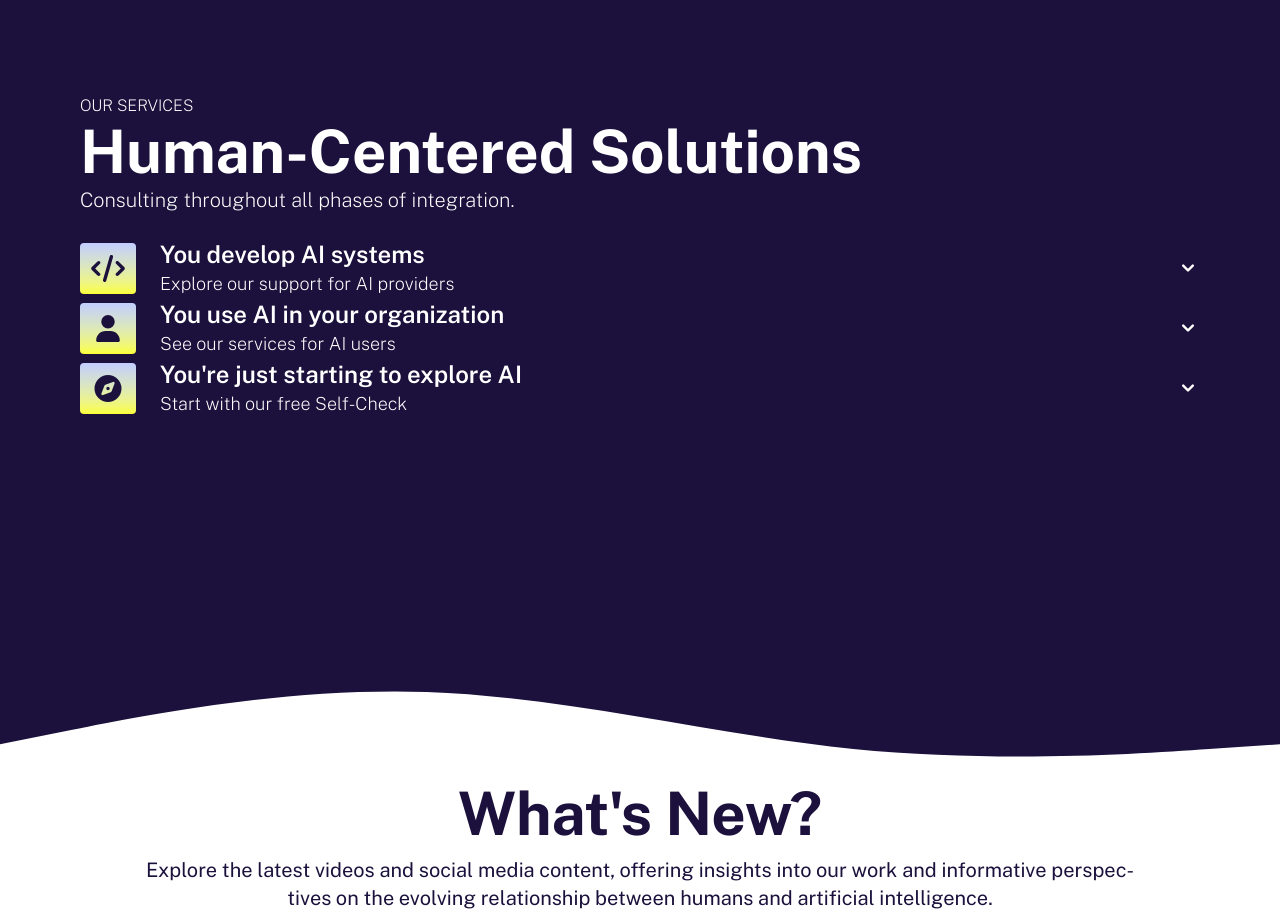
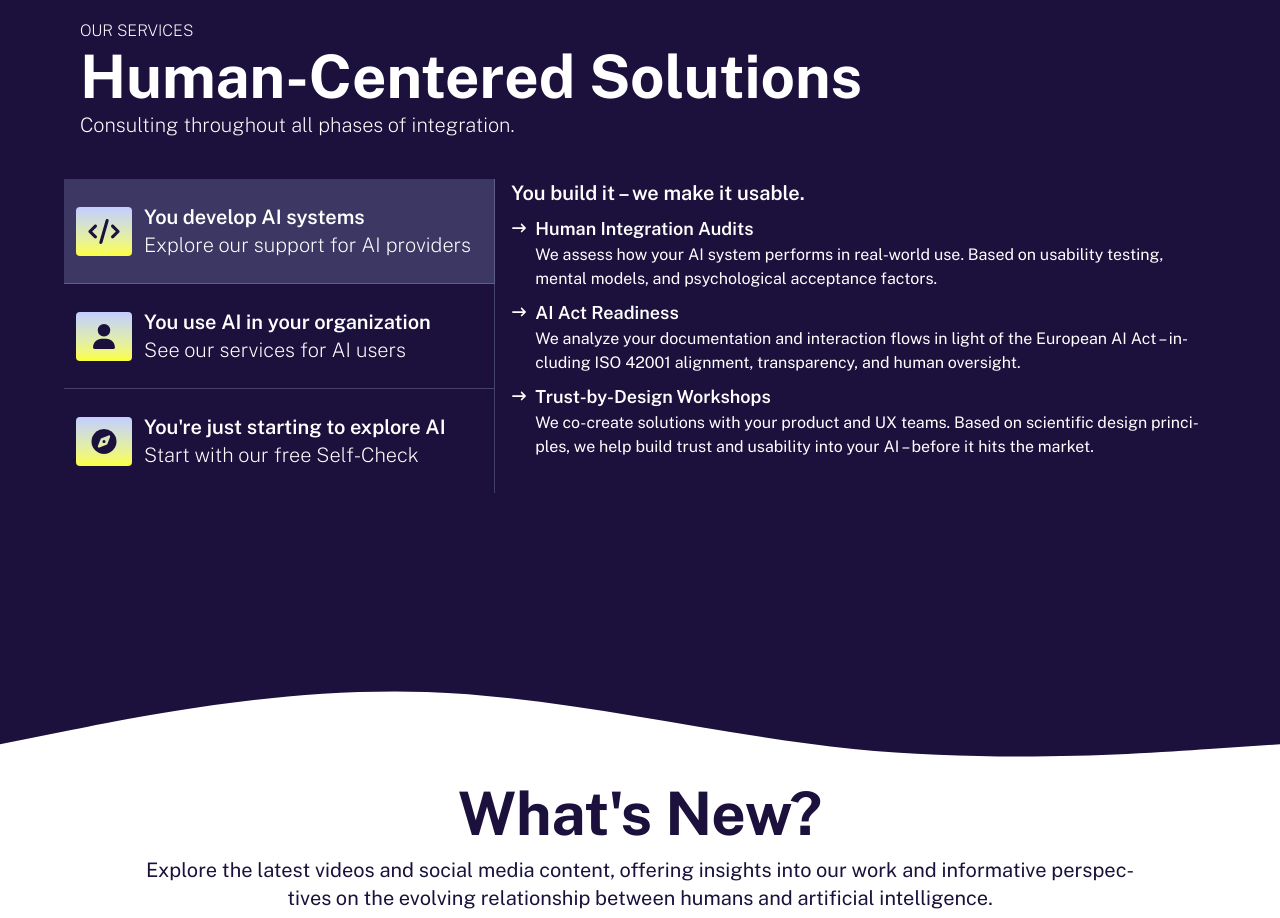
Before and after one commit to humaide/website, a React (Vite) app: page / in a window 1280 px wide. Shown: the part 3380-4298 px from the top of the page. Built offline with nearby package versions, Linux system fonts and the light colour scheme.

Commit message:
updated solution section

```diff
--- a/public/lang/de.json
+++ b/public/lang/de.json
@@ -46,14 +46,14 @@
         "devSub": "So unterstützen wir KI-Hersteller",
         "useTitle": "Sie setzen bereits KI ein ",
         "useSub": "Unsere Leistungen für Unternehmen mit KI",
-        "exploreTitle": "Sie denken über KI nach – wissen aber nicht wie oder wo",
-        "exploreSub": "Starten Sie mit unserem kostenlosen Self-Check",
+        "exploreTitle": "Sie erkunden gerade KI",
+        "exploreSub": "Testen Sie unseren kostenlosen Self-Check",
         "devContentTitle": "Sie entwickeln – wir sorgen für Wirkung.",
         "useContentTitle": "Sie setzen KI ein – wir machen sie nutzbar.",
         "exploreContentTitle": "KI-Self-Check",
         "devContentAudit": "Wir analysieren, wie Ihr KI-System in der Praxis funktioniert – mit Fokus auf Usability, mentale Modelle und psychologische Akzeptanz bei Nutzer:innen.",
         "devContentAct": "Wir überprüfen Ihre Dokumentation und Mensch-Maschine-Interaktion im Hinblick auf den Europäischen AI Act – inklusive ISO 42001, Transparenz und Aufsichtsmaßnahmen.",
-        "devContentWorkshops": "Gemeinsam mit Ihren Produkt- und UX-Teams gestalten wir nutzerzentrierte KI – mit wissenschaftlich fundierten Methoden zur Vertrauensbildung und Akzeptanzförderung.",
+        "devContentWorkshops": "Gemeinsam mit Ihren Produkt- und UX-Teams gestalten wir nutzerzentrierte KI – mit wissenschaftlich fundierten Methoden zur Vertrauensbildung und Förderung von Akzeptanz.",
         "useContentCheck": "Kurzanalyse (5–10 Minuten), ob und wo KI in Ihren Prozessen echten Mehrwert bringt. Bewertet technische Machbarkeit, organisatorische Voraussetzungen und menschliche Faktoren – ohne Anmeldung.",
         "useContentEval": " Wir messen, wie Ihre KI im Alltag tatsächlich genutzt wird: Vertrauen, Kontrollierbarkeit, Wirksamkeit. Daraus leiten wir gezielte Optimierungen ab. ",
         "useContentOnboarding": " Wir machen Teams fit für den KI-Einsatz – durch praxisnahe Schulungen, Rollenklärung und individuell angepasste Change-Begleitung.",
--- a/src/components/AccordionContentElement.jsx
+++ b/src/components/AccordionContentElement.jsx
@@ -9,7 +9,6 @@ function AccordionContentElement({ title, content }) {
         <h2 className="text-lg font-semibold">{title}</h2>
     </div>
     <p className="pb-2 pl-6">{content}</p>
-
     </>
   )
 }
--- a/src/components/SolutionsSection.jsx
+++ b/src/components/SolutionsSection.jsx
@@ -1,23 +1,78 @@
+import { useState } from "react";
+import { useTranslation } from "react-i18next"
+import { FontAwesomeIcon } from "@fortawesome/react-fontawesome";
+import { Accordion, AccordionContent, AccordionPanel, AccordionTitle } from "flowbite-react";
 import Heading from "./Heading"
-import SolutionCard from "./SolutionCard"
-import Evaluation from '../assets/icons/evaluation.svg'
-import { useTranslation } from "react-i18next"
-import { Accordion, AccordionContent, AccordionPanel, AccordionTitle } from "flowbite-react";
 import AccordionContentElement from "./AccordionContentElement";
-import { FontAwesomeIcon } from "@fortawesome/react-fontawesome";
+import TargetGroupButton from "./TargetGroupButton";
 
 
 function SolutionsSection() {
 
     const { t, i18n } = useTranslation();
+    const [activeTarget, setActiveTarget] = useState(0);
+
+    const handleTargetClick = (index) => {
+      setActiveTarget(index); // setzt den aktiven Button
+    };
 
     return (
         <section id="solutions" className="h-full lg:min-h-screen relative w-full flex flex-col items-center justify-center bg-charcoal pt-28 pb-10 px-4 lg:px-16">
             {/* Heading */}
             <Heading postion={"text-left px-4"} color={"text-white"} section={t("solutions.section")} title={t("solutions.title")} subtitle={t("solutions.subtitle")} />
-            {/* Content */}
-            {/* <p className="text-lg text-white self-start p-4">Choose the path that fits your situation: </p> */}
-            <Accordion collapseAll={true} className="w-full lg:px-4 border-0 mt-6">
+            {/* Content - Desktop */}
+            <div className="hidden lg:flex w-full">
+
+              <div className="w-2/5 mt-10 text-white text-xl">
+                <button className="w-full" onClick={() => handleTargetClick(0)}>
+                  <TargetGroupButton icon={"code"} title={t("solutions.devTitle")} subtitle={t("solutions.devSub")} bottomBorder={true} active={activeTarget === 0} />
+                </button>
+                <button className="w-full" onClick={() => handleTargetClick(1)}>
+                  <TargetGroupButton icon={"user"} title={t("solutions.useTitle")} subtitle={t("solutions.useSub")} bottomBorder={true} active={activeTarget === 1} />
+                </button>
+                <button className="w-full" onClick={() => handleTargetClick(2)}>
+                  <TargetGroupButton icon={"compass"} title={t("solutions.exploreTitle")} subtitle={t("solutions.exploreSub")} bottomBorder={false}  active={activeTarget === 2}/>
+                </button>
+              </div>
+
+              <div className="w-2/3 mt-4 h-20 text-white px-4 py-4">
+
+              {activeTarget === 0 ? (
+                <div>
+                  <h1 className="font-semibold text-lg lg:text-xl py-2">{t("solutions.devContentTitle")}</h1>
+                  <div>
+                    <AccordionContentElement title={"Human Integration Audits"} content={t("solutions.devContentAudit")} />
+                    <AccordionContentElement title={i18n.language === "de" ? "AI Act Preparation" : "AI Act Readiness"} content={t("solutions.devContentAct")} />
+                    <AccordionContentElement title={"Trust-by-Design Workshops"} content={t("solutions.devContentWorkshops")} />
+                  </div>
+
+                </div>
+              ) : activeTarget === 1 ? (
+                <div>
+                  <h1 className="font-semibold  text-lg lg:text-xl py-2">{t("solutions.useContentTitle")}</h1>
+                  <AccordionContentElement title={i18n.language === "de" ? "KI Self-Check" : "AI Self-Check "} content={t("solutions.useContentCheck")} />
+                  <AccordionContentElement title={i18n.language === "de" ? "Wirkungsevaluation" : "Impact Evaluation"} content={t("solutions.useContentEval")} />
+                  <AccordionContentElement title={i18n.language === "de" ? "Onboarding & Befähigung" : "Onboarding & Enablement"} content={t("solutions.useContentOnboarding")} />
+                </div>
+              ) : (
+                <div>
+                  <h1 className="font-semibold  text-lg lg:text-xl py-2">{t("solutions.exploreContentTitle")}</h1>
+                  <AccordionContentElement title={i18n.language === "de" ? "Self-Check-Startpaket " : "Self-Check Start Package "} content={t("solutions.exploreContentPackage")} />
+                  <AccordionContentElement title={i18n.language === "de" ? "Strategieworkshop: Ist KI das Richtige für uns?" : "Strategy Session: Is AI Right for You?"} content={t("solutions.exploreContentStrategy")} />
+                  <AccordionContentElement title={i18n.language === "de" ? "Erste-Schritte-Roadmap" : "First Steps Roadmap "} content={t("solutions.exploreContentRoadmap")} />
+                </div>
+
+              )}
+
+              </div>
+
+            </div>
+
+
+
+
+            {/* Content - Mobile */}
+            <Accordion collapseAll={true} className="w-full lg:px-4 border-0 mt-6 lg:hidden">
               <AccordionPanel>
                 <AccordionTitle className="border-b-white/25 bg-charcoal text-white focus:ring-0 ring-0 first:rounded-none hover:bg-soft-blue dark:hover:bg-soft-blue text-lg font-semibold">
                   <div className="flex items-center">
@@ -78,24 +133,3 @@ function SolutionsSection() {
   }
 
   export default SolutionsSection
-
-              {/* <div className="flex flex-col lg:flex-row items-center justify-center hyphens-auto pt-8">
-
-              <SolutionCard icon={""} title={t("solutions.box-title-concept")} content={t("solutions.box-content-concept")} btn={t("solutions.box-btn-concept")} color={"bg-soft-blue hover:bg-soft-blue/80"} />
-
-              <div className="w-full h-2/3 lg:1/3 flex flex-col justify-end text-base bg-cover my-12 lg:m-2 rounded-lg duration-500 transform relative text-white">
-                <div className="flex items-end pb-2">
-                  <img src={Evaluation} alt="illustration" className="self-start h-12"/>
-                  <h2 className="font-semibold px-3 text-2xl">{t("solutions.box-title-evaluation")}</h2>
-                </div>
-                <p className="text-base lg:text-lg">{t("solutions.box-content-evaluation")}</p>
-                <div className='flex item-center h-full pt-6 z-20'>
-                  <button disabled className="lg:mb-4 text-base lg:text-lg inter-500 px-4 py-2 2xl:px-6 2xl:py-3 4xl:px-8 4xl:py-5 rounded-full bg-pastel-blue text-white duration-300">
-                    {t("solutions.box-btn-evaluation")}
-                  </button>
-                  <div className="w-fit h-fit px-2 py-0.5 text-xs -mt-2 -ml-12 bg-tangerine text-charcoal rounded-xl justify-self-end">Coming soon</div>
-                </div>
-              </div>
-
-              <SolutionCard icon={"onboarding"} title={t("solutions.box-title-onboarding")} content={t("solutions.box-content-onboarding")} btn={t("solutions.box-btn-onboarding")} color={"bg-soft-blue hover:bg-soft-blue/80"} />
-          </div> */}
--- /dev/null
+++ b/src/components/TargetGroupButton.jsx
@@ -0,0 +1,17 @@
+/* eslint-disable react/prop-types */
+import { FontAwesomeIcon } from "@fortawesome/react-fontawesome";
+
+function TargetGroupButton({ icon, title, subtitle, bottomBorder, active }) {
+
+    return (
+        <div className={`flex w-full items-center pr-2 py-6 text-left md:border-r md:border-r-pastel-blue/25 ${bottomBorder ? "md:border-b md:border-b-pastel-blue/25" : ""} ${active ? "bg-pastel-blue/20" : ""}`}>
+            <FontAwesomeIcon icon={icon} size="lg" className="bg-gradient-to-b from-pastel-blue to-tangerine text-charcoal rounded-sm mx-3 px-2 py-3 lg:w-10 lg:h-10"/>
+            <div>
+                <p className="font-semibold">{title}</p>
+                <p className="font-extralight">{subtitle}</p>
+            </div>
+        </div>
+    )
+}
+
+export default TargetGroupButton
```
